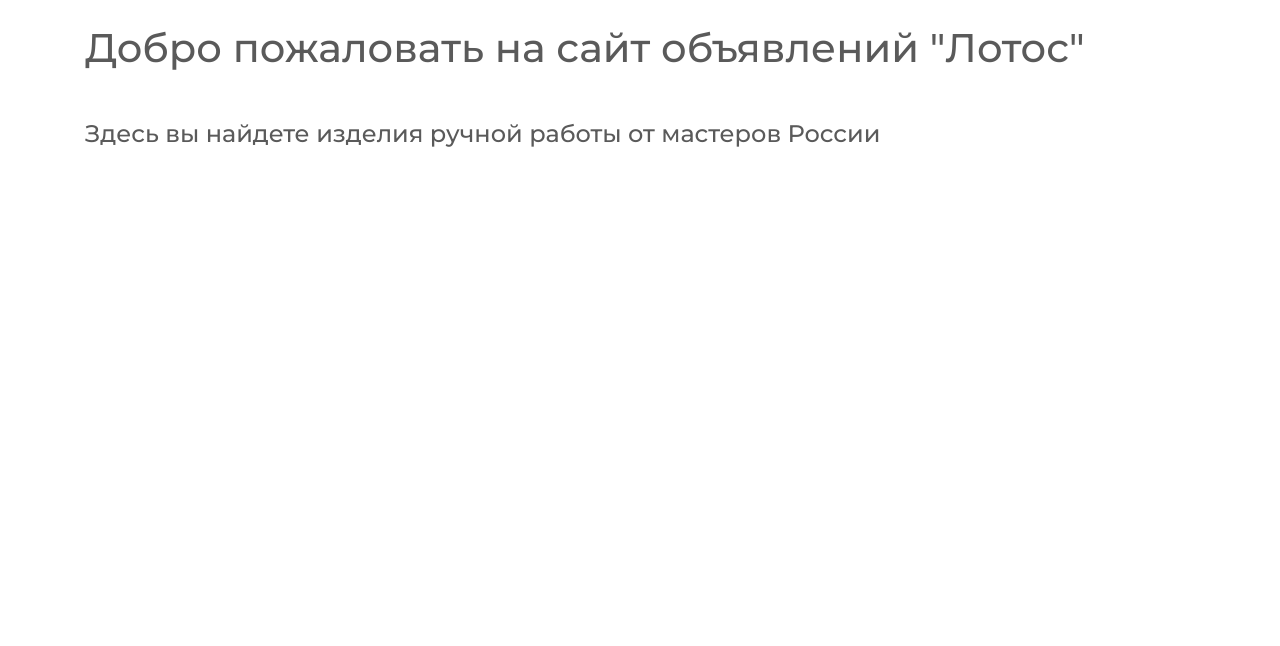
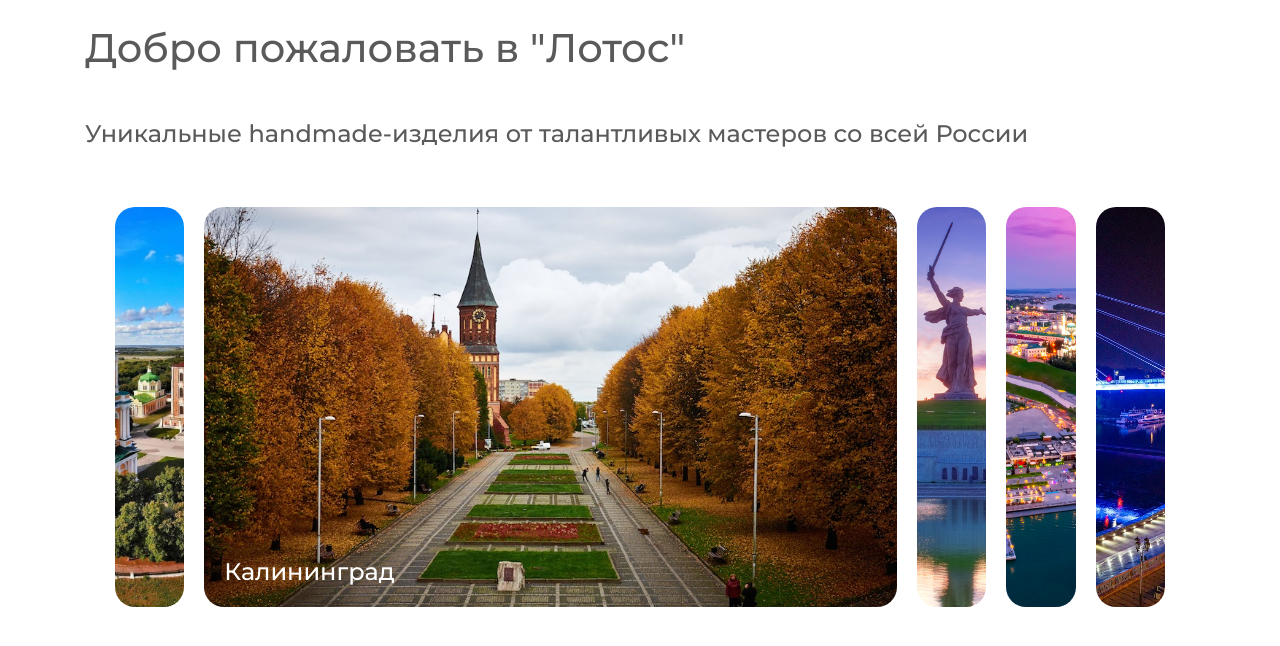
Before and after one commit to Banshee0802/bulletinBoard, a Django app: page / in a window 1280 px wide. Shown: the part 56-702 px from the top of the page. Run offline with Django 5.2, Linux system fonts and the light colour scheme; some libraries are stand-ins or nearby versions.

Commit message:
добавлены картинки к главной странице

```diff
--- a/board_app/templates/board/ad_list.html
+++ b/board_app/templates/board/ad_list.html
@@ -31,6 +31,7 @@
         </div>
 
 
+
         <div class="col-md-9 col-lg-10">
             <div class="p-3">
                 <h1>Объявления</h1>
--- a/board_app/templates/board/main_page.html
+++ b/board_app/templates/board/main_page.html
@@ -4,7 +4,28 @@
 {% block title %}Главная страница{% endblock title %}
 
 {% block content %}
-<h1 class='text-align: center;'>Добро пожаловать на сайт объявлений "Лотос"</h1>
-<h4 class='text-align: center; my-5'>Здесь вы найдете изделия ручной работы от мастеров России</h4>
+<h1 class='text-align: center;'>Добро пожаловать в "Лотос"</h1>
+<h4 class='text-align: center; my-5'>Уникальные handmade-изделия от талантливых мастеров со всей России</h4>
+
+<div class="slider-container">
+        <div class="slide one">
+            <h3>Рязань</h3>
+        </div>
+        <div class="slide two active">
+            <h3>Калининград</h3>
+        </div>
+        <div class="slide three">
+            <h3>Волгоград</h3>
+        </div>
+        <div class="slide four">
+            <h3>Казань</h3>
+        </div>
+        <div class="slide five">
+            <h3>Тюмень</h3>
+        </div>
+    </div>
+</div>
+
+
 
 {% endblock content %}
--- a/config/settings.py
+++ b/config/settings.py
@@ -119,6 +119,9 @@ USE_TZ = True
 # https://docs.djangoproject.com/en/5.2/howto/static-files/
 
 STATIC_URL = 'static/'
+STATICFILES_DIRS = [
+    BASE_DIR / "static",
+]
 
 # Default primary key field type
 # https://docs.djangoproject.com/en/5.2/ref/settings/#default-auto-field
--- a/requirements.txt
+++ b/requirements.txt
@@ -6,4 +6,4 @@ python-slugify==8.0.4
 sqlparse==0.5.3
 text-unidecode==1.3
 tzdata==2025.2
-unidecode==25.2
+Unidecode==1.4.0
--- a/static/css/core.css
+++ b/static/css/core.css
@@ -1,5 +1,64 @@
+@import url('https://fonts.googleapis.com/css2?family=Roboto:wght@300;400;500;700&display=swap');
+
 * {
     padding: 0;
     margin: 0;
     box-sizing: border-box;
 }
+
+
+.slider-container {
+  width: 100%;
+  display: flex;
+  padding: 0 20px;
+  margin-top: 20px;
+}
+
+.slide{
+  height: 50vh;
+  border-radius: 20px;
+  margin: 10px;
+  cursor: pointer;
+  color: #fff;
+  flex: 1;
+  background-size: cover;
+  background-position: center;
+  background-repeat: no-repeat;
+  position: relative;
+  transition: all 500ms ease-in-out;
+}
+
+.slide h3{
+  position: absolute;
+  font-size: 24px;
+  color: #fff;
+  bottom: 20px;
+  left: 20px;
+  margin: 0;
+  opacity: 0;
+}
+
+.slide.active{
+  flex: 10;
+}
+
+.slide.active h3{
+  opacity: 1;
+  transition: 0.3s opacity 0.3s ease-in 0.4s;
+}
+
+.container .one {
+  background-image: url("/static/images/ryazan.jpg") !important;
+}
+.container .two {
+  background-image: url("/static/images/kaliningrad.jpg") !important;
+}
+.container .three {
+  background-image: url("/static/images/volgograd.jpg") !important;
+}
+.container .four {
+  background-image: url("/static/images/kazan.jpg") !important;
+}
+.container .five {
+  background-image: url("/static/images/tyumen.jpeg") !important;
+}
--- /dev/null
+++ b/static/js/script.js
@@ -0,0 +1,14 @@
+"use strict";
+let slides = document.querySelectorAll(".slide");
+
+for(let i=0; i < slides.length; i++){
+    slides[i].addEventListener("click", ()=>{
+        activeClassis();
+        slides[i].classList.add("active");
+    })
+}
+function activeClassis(){
+    for(let i=0; i < slides.length; i++){
+        slides[i].classList.remove("active");
+    }
+}
--- a/templates/base.html
+++ b/templates/base.html
@@ -6,9 +6,10 @@
     <meta charset="UTF-8">
     <meta name="viewport" content="width=device-width, initial-scale=1.0">
     <title>{% block title %}{% endblock title %}</title>
-    <link rel='stylesheet' href='{% static "css/core.css" %}'>
     <link rel="stylesheet" href="https://cdn.jsdelivr.net/npm/bootstrap-icons@1.13.1/font/bootstrap-icons.min.css">
     <link rel="stylesheet" href="https://cdn.jsdelivr.net/npm/bootswatch@4.5.2/dist/minty/bootstrap.min.css" integrity="sha384-H4X+4tKc7b8s4GoMrylmy2ssQYpDHoqzPa9aKXbDwPoPUA3Ra8PA5dGzijN+ePnH" crossorigin="anonymous">
+    <link rel='stylesheet' href='{% static "css/core.css" %}'>
+    <script src="{% static 'js/script.js' %}" defer></script>
 </head>
 <body>
     <nav class="navbar navbar-expand-lg" style="background-color: #284139;" data-bs-theme="dark">
```
Also changed, not shown: static/images/kaliningrad.jpg (added), static/images/kazan.jpg (added), static/images/ryazan.jpg (added), static/images/tyumen.jpeg (added), static/images/volgograd.jpg (added).
